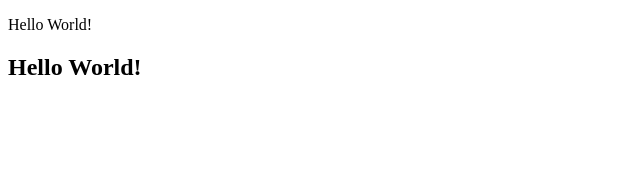
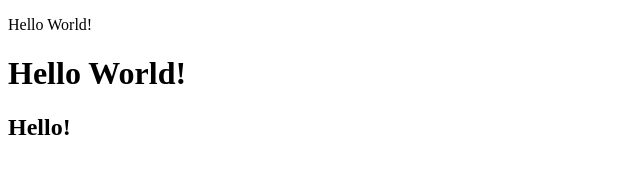
Before and after one commit to BogdanGrekk/project, a plain HTML site: page index.html in a window 1280 px wide. Shown: the whole page, without its empty margins (0-640 px from the left). Drawn offline with Linux system fonts and the light colour scheme.

Commit message:
htmlmodified

```diff
--- a/index.html
+++ b/index.html
@@ -9,7 +9,8 @@
 <body>
 
     <p onclick="">Hello World!</p>
-    <h2>Hello World!</h2>
+    <h1>Hello World!</h1>
+    <h2>Hello!</h2>
     <!--script>
         alert(1);
     </script-->
```
